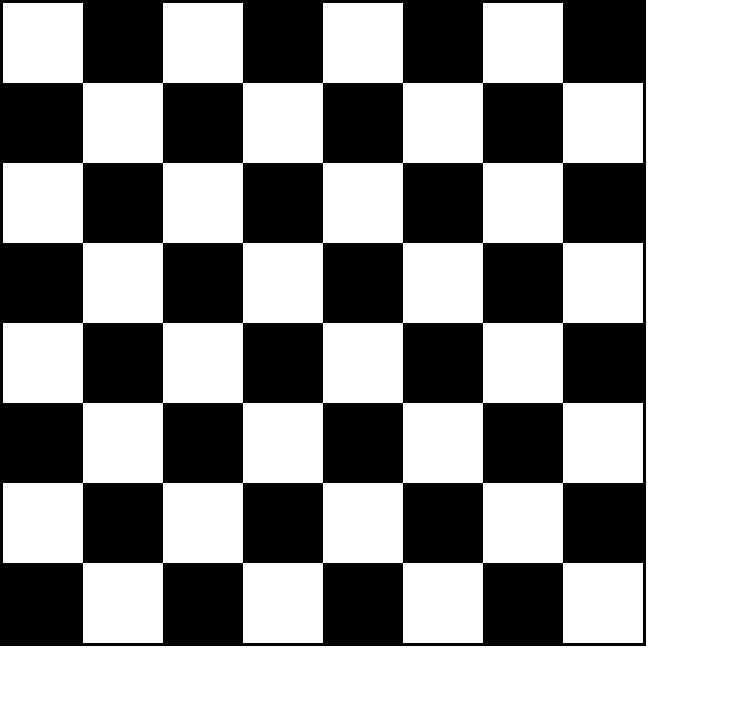
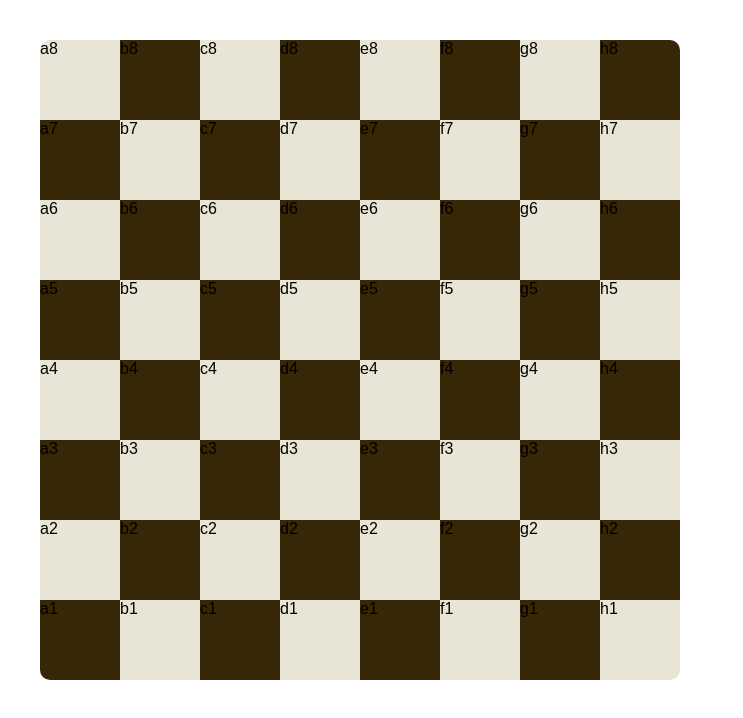
Before and after one commit to adxy/chesskhelo.in, a Next.js app: page / in a window 1280 px wide. Shown: the top 718 px of the page, without its empty margins (0-743 px from the left). Built offline with nearby package versions, Linux system fonts and the light colour scheme.

Commit message:
Update: Improve board code & change colors

```diff
--- a/components/Board/Board.jsx
+++ b/components/Board/Board.jsx
@@ -1,107 +1,39 @@
 import styled from "styled-components";
 
 import Square from "./Square";
+import { ALPHABETS } from "../../utils/constants";
 
 const BoardContainer = styled.div`
   display: flex;
-  flex-direction: column;
+  overflow: hidden;
+  flex-wrap: wrap;
   width: auto;
   max-width: 80vh;
   aspect-ratio: 1;
-  border-color: black;
-  border-style: solid;
+  margin: 40px;
+  border-radius: 10px;
 `;
 
-const RowContainer = styled.div`
-  display: flex;
-  flex-direction: row;
-  height: 12.5%;
-  width: inherit;
-`;
+export default function Board({ isWhitePlayer = true }) {
+  let boardProperties = [];
 
-export default function Board() {
+  for (let i = 8; i > 0; i -= 1) {
+    for (let j = 8; j > 0; j -= 1) {
+      boardProperties.push({
+        theme: (i + j) % 2 === 0 ? "l" : "d",
+        id: `${ALPHABETS[ALPHABETS.length - j]}${i}`,
+      });
+    }
+  }
+  if (!isWhitePlayer) {
+    boardProperties = boardProperties.reverse();
+  }
+
   return (
-    <BoardContainer id="board">
-      <RowContainer>
-        <Square color="white" />
-        <Square color="black" />
-        <Square color="white" />
-        <Square color="black" />
-        <Square color="white" />
-        <Square color="black" />
-        <Square color="white" />
-        <Square color="black" />
-      </RowContainer>
-      <RowContainer>
-        <Square color="black" />
-        <Square color="white" />
-        <Square color="black" />
-        <Square color="white" />
-        <Square color="black" />
-        <Square color="white" />
-        <Square color="black" />
-        <Square color="white" />
-      </RowContainer>
-      <RowContainer>
-        <Square color="white" />
-        <Square color="black" />
-        <Square color="white" />
-        <Square color="black" />
-        <Square color="white" />
-        <Square color="black" />
-        <Square color="white" />
-        <Square color="black" />
-      </RowContainer>
-      <RowContainer>
-        <Square color="black" />
-        <Square color="white" />
-        <Square color="black" />
-        <Square color="white" />
-        <Square color="black" />
-        <Square color="white" />
-        <Square color="black" />
-        <Square color="white" />
-      </RowContainer>
-      <RowContainer>
-        <Square color="white" />
-        <Square color="black" />
-        <Square color="white" />
-        <Square color="black" />
-        <Square color="white" />
-        <Square color="black" />
-        <Square color="white" />
-        <Square color="black" />
-      </RowContainer>
-      <RowContainer>
-        <Square color="black" />
-        <Square color="white" />
-        <Square color="black" />
-        <Square color="white" />
-        <Square color="black" />
-        <Square color="white" />
-        <Square color="black" />
-        <Square color="white" />
-      </RowContainer>
-      <RowContainer>
-        <Square color="white" />
-        <Square color="black" />
-        <Square color="white" />
-        <Square color="black" />
-        <Square color="white" />
-        <Square color="black" />
-        <Square color="white" />
-        <Square color="black" />
-      </RowContainer>
-      <RowContainer>
-        <Square color="black" />
-        <Square color="white" />
-        <Square color="black" />
-        <Square color="white" />
-        <Square color="black" />
-        <Square color="white" />
-        <Square color="black" />
-        <Square color="white" />
-      </RowContainer>
+    <BoardContainer id="board" key="board">
+      {boardProperties.map((value) => (
+        <Square key={value.id} id={value.id} type={value.theme} />
+      ))}
     </BoardContainer>
   );
 }
--- a/components/Board/Square.jsx
+++ b/components/Board/Square.jsx
@@ -2,11 +2,15 @@ import styled from "styled-components";
 
 const SquareBox = styled.div`
   display: block;
-  width: 100%;
-  height: 100%;
-  background-color: ${({ color }) => color};
+  width: 12.5%;
+  height: 12.5%;
+  background-color: ${({ type }) => (type === "l" ? "#E9E5D6" : "#362706")};
 `;
 
-export default function Square({ color }) {
-  return <SquareBox color={color} />;
+export default function Square({ key, id, type }) {
+  return (
+    <SquareBox key={key} id={id} type={type}>
+      {id}
+    </SquareBox>
+  );
 }
--- a/pages/index.jsx
+++ b/pages/index.jsx
@@ -1,5 +1,5 @@
 import Board from "../components/Board/Board";
 
 export default function Home() {
-  return <Board />;
+  return <Board isWhitePlayer={true} />;
 }
--- /dev/null
+++ b/utils/constants.jsx
@@ -0,0 +1 @@
+export const ALPHABETS = ["a", "b", "c", "d", "e", "f", "g", "h"];
```
